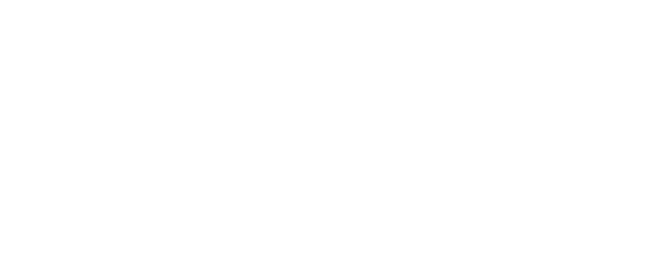
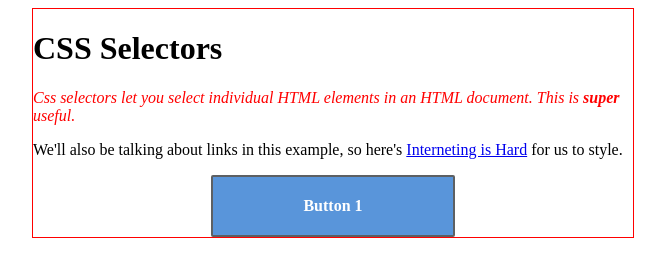
Before and after one commit to haley-yung/training, a plain HTML site: page interneting_is_hard/ch6_css_selectors/index.html in a window 1280 px wide. Shown: the whole page, without its empty margins (307-972 px from the left). Drawn offline with Linux system fonts and the light colour scheme.

Commit message:
added css

```diff
--- a/interneting_is_hard/ch6_css_selectors/index.html
+++ b/interneting_is_hard/ch6_css_selectors/index.html
@@ -1,13 +1,23 @@
 <!DOCTYPE html>
 
-<html>
+<html lang="en">
   <head>
-
-
+    <link rel="stylesheet" href="styles.css" />
+    <meta charset="UTF-8"/>
+    <title>CSS Selectors</title>
   </head>
 
   <body>
+    <div class="page">
+      <h1>CSS Selectors</h1>
 
+      <p class="synopsis">Css selectors let you <em>select</em> individual HTML elements in an HTML document. This is <strong>super</strong> useful.</p>
+
+      <p>We'll also be talking about links in this example, so here's
+      <a href="https://internetingishard.com">Interneting is Hard</a> for us to style.</p>
+
+      <div class="button">Button 1</div>
+    </div>
   </body>
 
 
--- /dev/null
+++ b/interneting_is_hard/ch6_css_selectors/styles.css
@@ -0,0 +1,23 @@
+.synopsis {
+  color: red;
+  font-style: italic;
+}
+
+.button {
+  color: #FFF;
+  background-color: #5995DA;
+  font-weight: bold;
+  padding: 20px;
+  text-align: center;
+  border: 2px solid #5D6063;
+  border-radius: 2px;
+
+  width: 200px;
+  margin: 0 auto;
+}
+
+.page {
+  width: 600px;
+  margin: 0 auto;
+  border: 1px solid red;
+}
```
